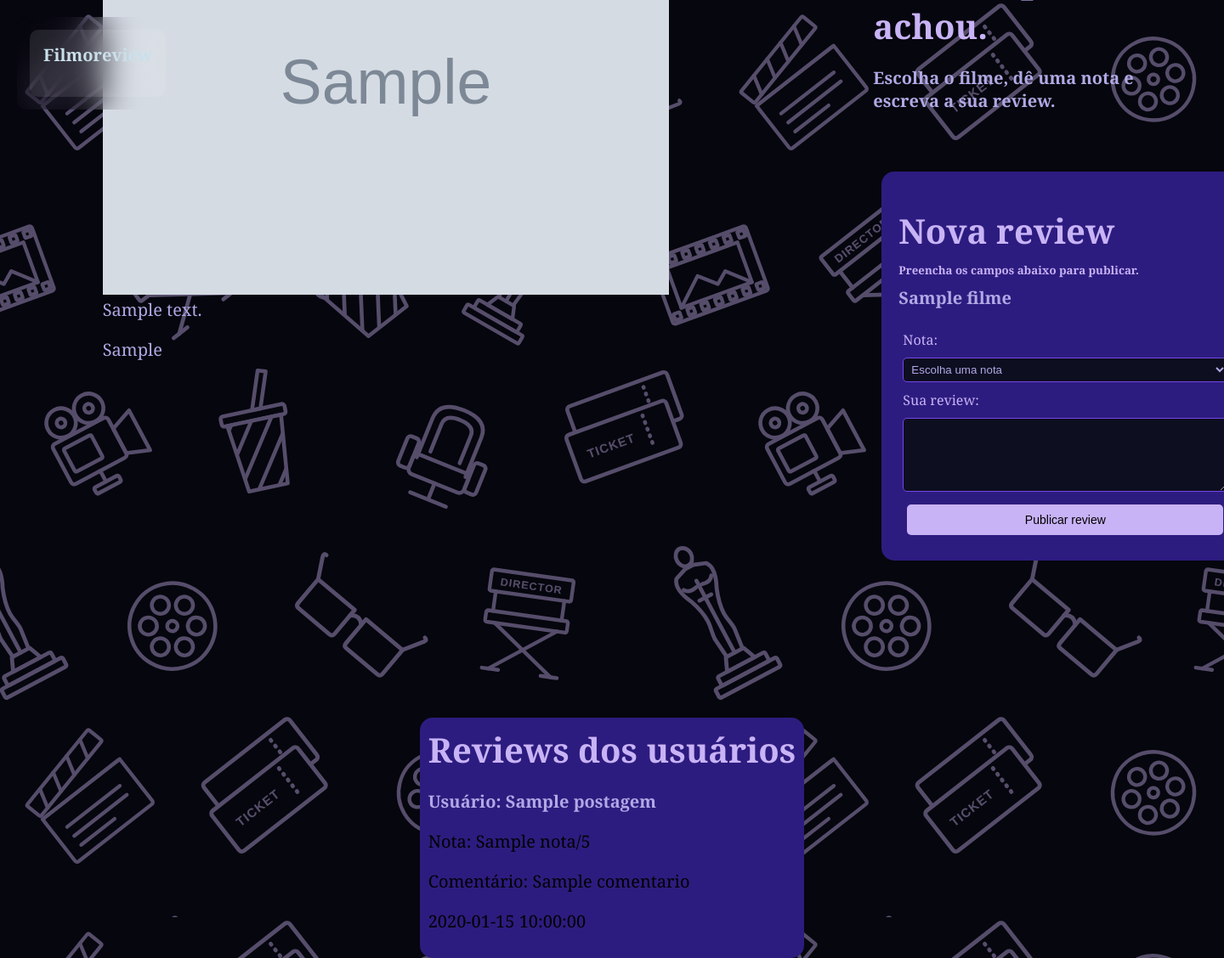
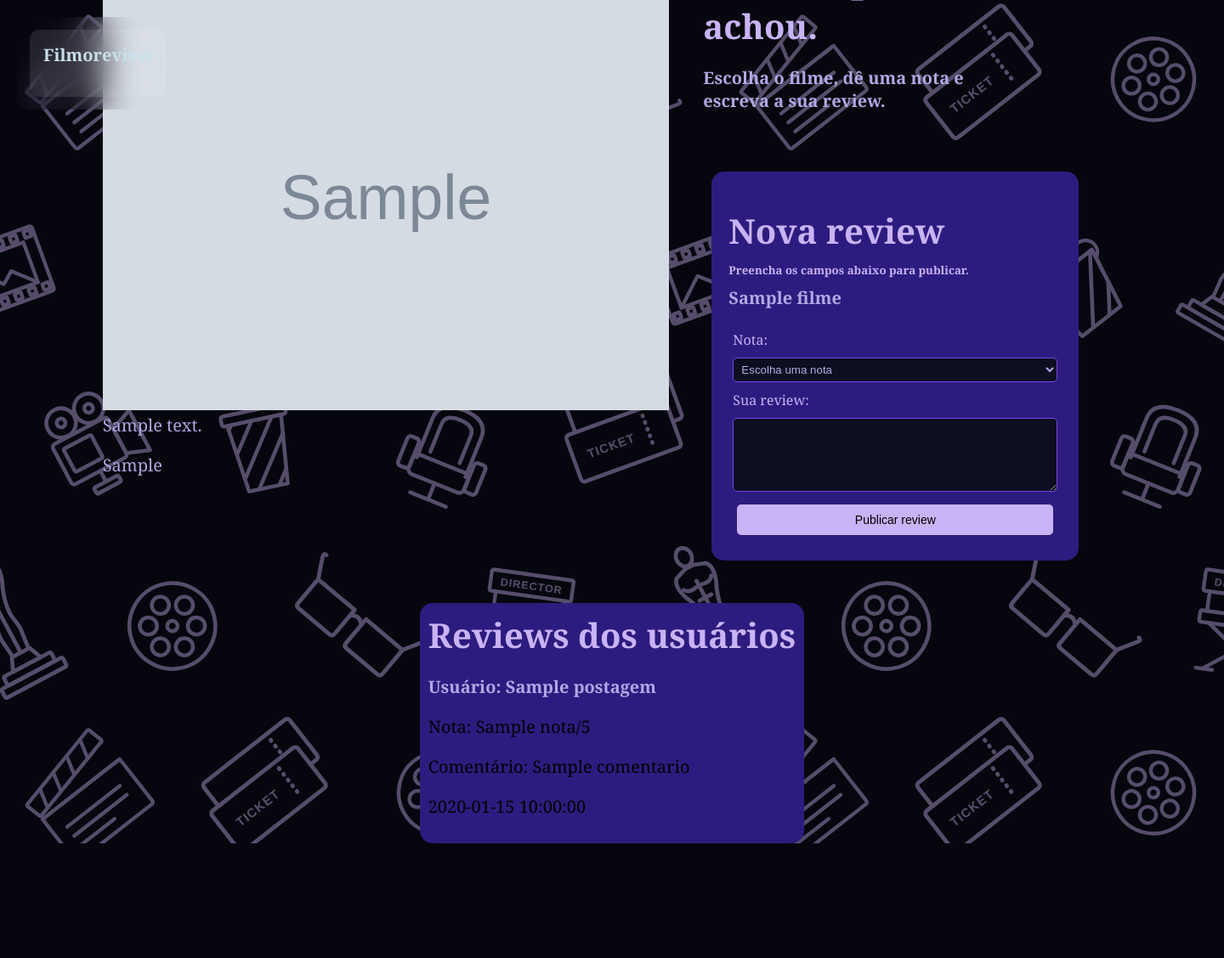
Before and after one commit to gustavokeyroz/Filmoreview, a Flask app: template app/blueprints/filmes/templates/detalheFilme.html in a window 1440 px wide; the page is wider, and only the part inside the window is pictured. Shown: that part at 85% size. After the commit the page ends 993 px from the top of that part, so only its background shows below. Run offline with Flask 3, Linux system fonts and the light colour scheme; the template is opened without the code that fills it: most values are stand-ins (such as "Sample title", 1, 10 or a date in 2020); grey boxes marked "Sample" are stand-in pictures.

Commit message:
Remove redundant CSS rules and maintain styles

```diff
--- a/app/blueprints/filmes/static/detalheFilme.css
+++ b/app/blueprints/filmes/static/detalheFilme.css
@@ -139,7 +139,6 @@ nav {
     padding-top: 100px;
 
     .filmeDetalhes {
-        margin: 200px;
         height: 100%;
         width: 100%;
     }
```
